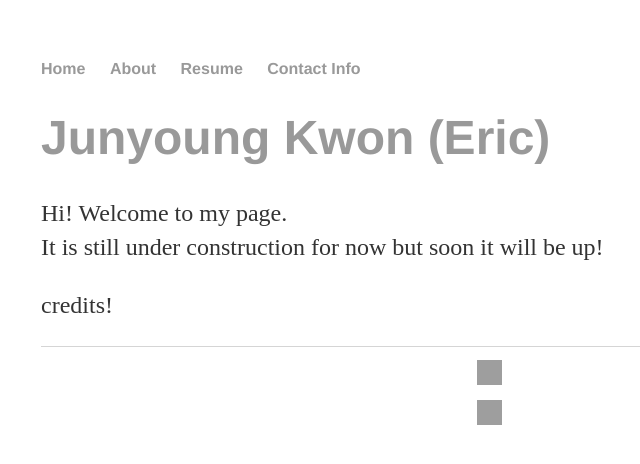
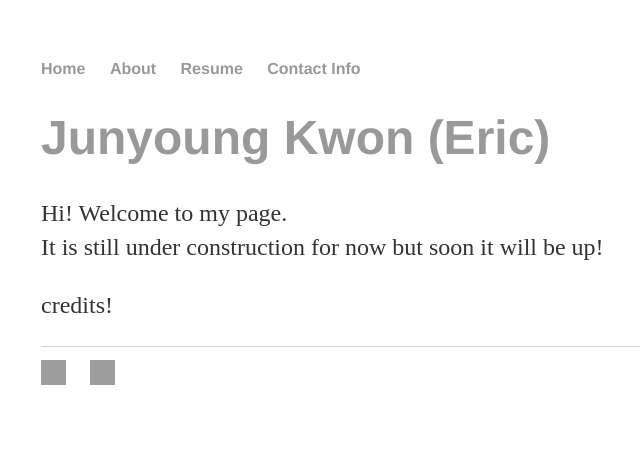
Before and after one commit to junyoung-kwon/Personal-Website, a Jekyll site: the page built from index.html, in a window 1280 px wide. Shown: the top 464 px of the page, without its empty margins (151-791 px from the left). Built offline with Jekyll 4.4.1, drawn with Linux system fonts in a browser that asks for light colours; grey boxes are pictures that could not be loaded.

Commit message:
Update main.css

```diff
--- a/css/main.css
+++ b/css/main.css
@@ -43,9 +43,3 @@ ul.posts {
 ul.posts li {
     list-style: none;
 }
-
-img {
-    display: block;
-    margin-left: auto;
-    margin-right: auto;
-}
```
